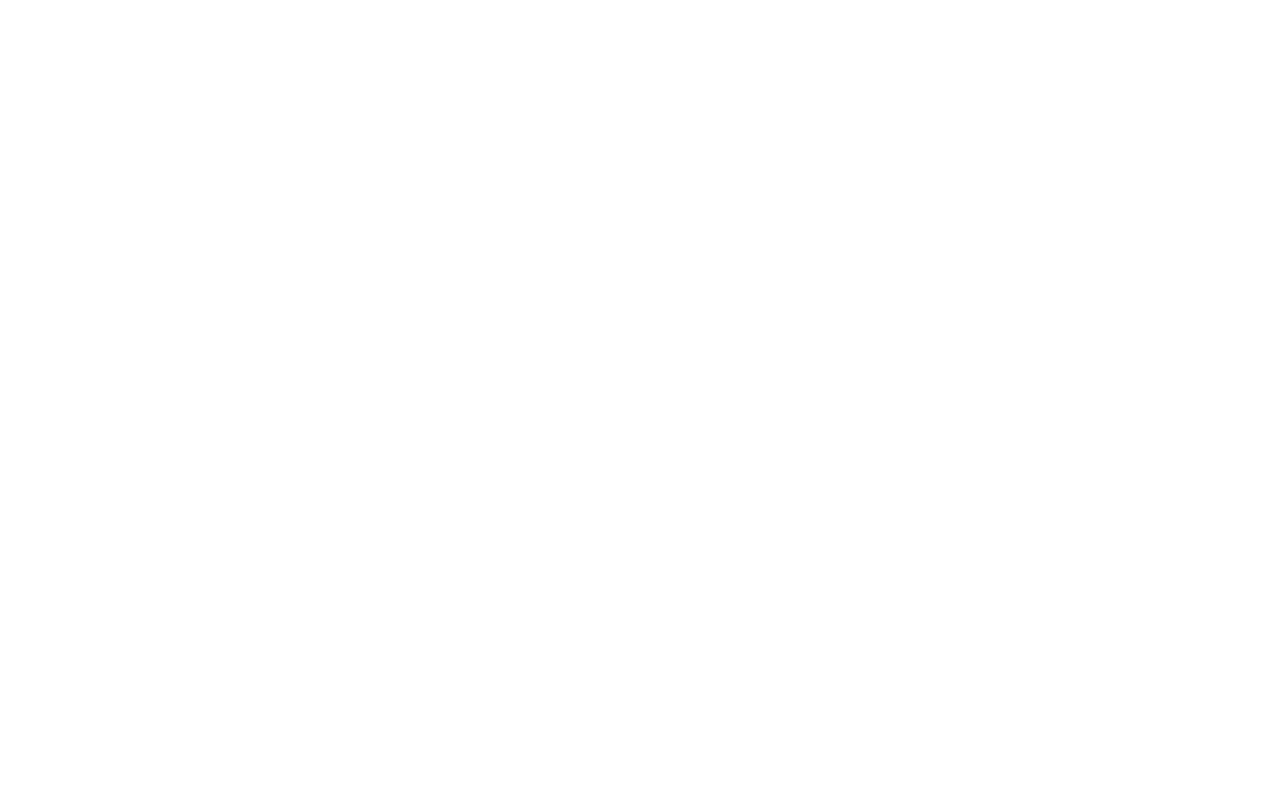
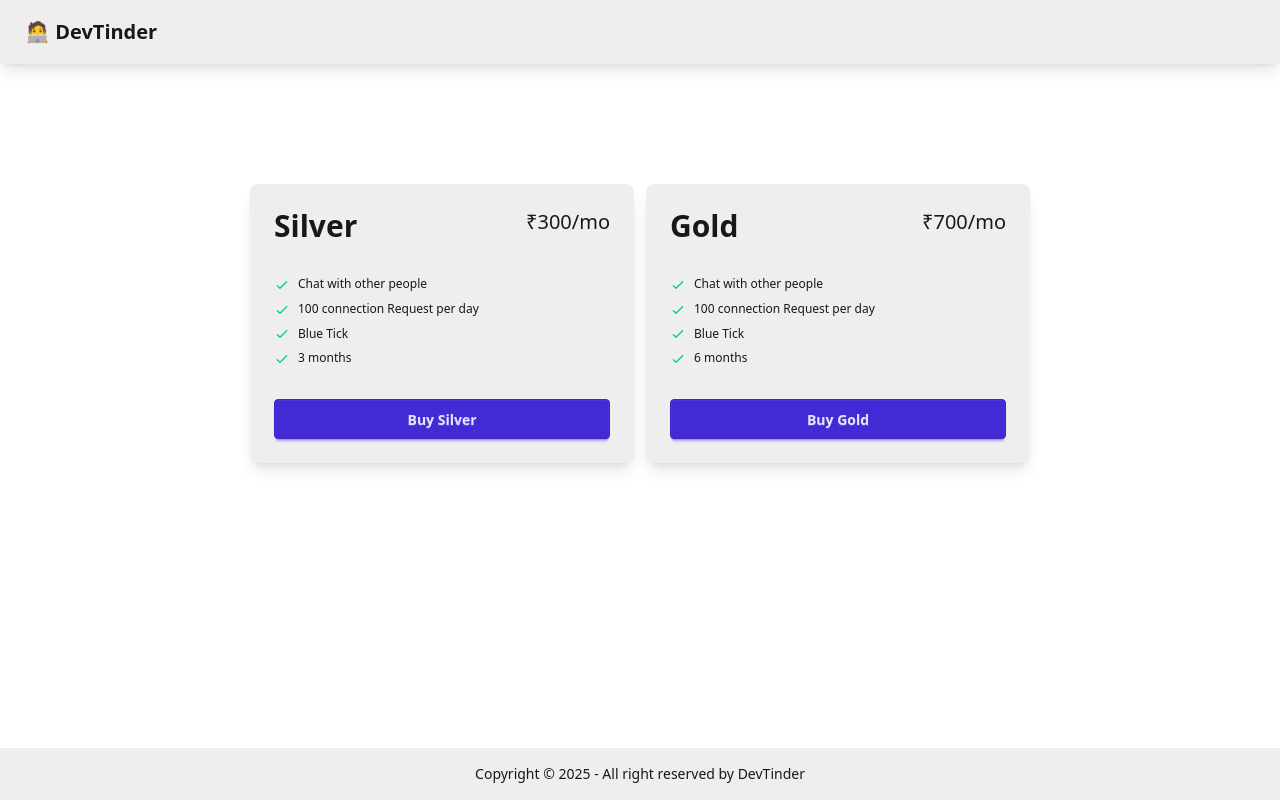
Before and after one commit to Abinash458/devTinder-web, a React (Vite) app: page /premium in a window 1280 px wide. Before the commit this address had no page. Built offline with nearby package versions, Linux system fonts and the light colour scheme; no server answers.

Commit message:
complet razorpay integration and done the first phase to create the order and payment

```diff
--- a/index.html
+++ b/index.html
@@ -4,6 +4,7 @@
     <meta charset="UTF-8" />
     <link rel="icon" type="image/svg+xml" href="/vite.svg" />
     <meta name="viewport" content="width=device-width, initial-scale=1.0" />
+    <script src="https://checkout.razorpay.com/v1/checkout.js"></script>
     <title>DevTinder</title>
   </head>
   <body>
--- a/src/App.jsx
+++ b/src/App.jsx
@@ -7,6 +7,7 @@
 import appStore from "./utils/appStore";
 import Connections from "./components/Connections";
 import Requests from "./components/Requests";
+import Premium from "./components/Premium";
 
 function App() {
   return (
@@ -20,6 +21,7 @@
               <Route path="/profile" element={<Profile />} />
               <Route path="/connections" element={<Connections />} />
               <Route path="/requests" element={<Requests />} />
+              <Route path="/premium" element={<Premium />} />
             </Route>
           </Routes>
         </BrowserRouter>
--- a/src/components/NavBar.jsx
+++ b/src/components/NavBar.jsx
@@ -46,16 +46,19 @@
               className="menu menu-sm dropdown-content bg-base-300 rounded-box z-1 mt-3 w-52 p-2 shadow-lg"
             >
               <li>
-                <Link to="/profile" className="justify-between">
-                  Profile
-                  <span className="badge">New</span>
-                </Link>
+                <Link to="/profile">Profile</Link>
               </li>
               <li>
                 <Link to="/connections">Connections</Link>
               </li>
               <li>
                 <Link to="/requests">Requests</Link>
+              </li>
+              <li>
+                <Link to="/premium" className="justify-between">
+                  Premium
+                  <span className="badge">New</span>
+                </Link>
               </li>
               <li>
                 <a onClick={handleLogout}>Logout</a>
--- /dev/null
+++ b/src/components/Premium.jsx
@@ -0,0 +1,216 @@
+import axios from "axios";
+import { BASE_URL } from "../utils/constants";
+
+const Premium = () => {
+  const handleBuyCLick = async (membershipType) => {
+    try {
+      const order = await axios.post(
+        BASE_URL + "/payment/create",
+        { membershipType },
+        { withCredentials: true }
+      );
+
+      const { amount, keyId, currency, notes, orderId } = order.data;
+
+      const options = {
+        key: keyId,
+        amount,
+        currency: currency,
+        name: "DevTinder",
+        description: "Connect to other developers",
+        order_id: orderId,
+        prefill: {
+          name: notes.firstName + " " + notes.lastName,
+          email: notes.emailId,
+        },
+        theme: {
+          color: "#F37254",
+        },
+      };
+
+      const rzp = new window.Razorpay(options);
+      rzp.open();
+    } catch (error) {
+      console.log(error);
+    }
+  };
+
+  return (
+    <div className="flex flex-col md:flex-row justify-center gap-3 my-30">
+      <div className="card w-96 bg-base-300 shadow-lg">
+        <div className="card-body">
+          <div className="flex justify-between">
+            <h2 className="text-3xl font-bold">Silver</h2>
+            <span className="text-xl">₹300/mo</span>
+          </div>
+          <ul className="mt-6 flex flex-col gap-2 text-xs">
+            <li>
+              <svg
+                xmlns="http://www.w3.org/2000/svg"
+                className="size-4 me-2 inline-block text-success"
+                fill="none"
+                viewBox="0 0 24 24"
+                stroke="currentColor"
+              >
+                <path
+                  strokeLinecap="round"
+                  strokeLinejoin="round"
+                  strokeWidth="2"
+                  d="M5 13l4 4L19 7"
+                />
+              </svg>
+              <span>Chat with other people</span>
+            </li>
+            <li>
+              <svg
+                xmlns="http://www.w3.org/2000/svg"
+                className="size-4 me-2 inline-block text-success"
+                fill="none"
+                viewBox="0 0 24 24"
+                stroke="currentColor"
+              >
+                <path
+                  strokeLinecap="round"
+                  strokeLinejoin="round"
+                  strokeWidth="2"
+                  d="M5 13l4 4L19 7"
+                />
+              </svg>
+              <span>100 connection Request per day</span>
+            </li>
+            <li>
+              <svg
+                xmlns="http://www.w3.org/2000/svg"
+                className="size-4 me-2 inline-block text-success"
+                fill="none"
+                viewBox="0 0 24 24"
+                stroke="currentColor"
+              >
+                <path
+                  strokeLinecap="round"
+                  strokeLinejoin="round"
+                  strokeWidth="2"
+                  d="M5 13l4 4L19 7"
+                />
+              </svg>
+              <span>Blue Tick</span>
+            </li>
+            <li>
+              <svg
+                xmlns="http://www.w3.org/2000/svg"
+                className="size-4 me-2 inline-block text-success"
+                fill="none"
+                viewBox="0 0 24 24"
+                stroke="currentColor"
+              >
+                <path
+                  strokeLinecap="round"
+                  strokeLinejoin="round"
+                  strokeWidth="2"
+                  d="M5 13l4 4L19 7"
+                />
+              </svg>
+              <span>3 months</span>
+            </li>
+          </ul>
+          <div className="mt-6">
+            <button
+              onClick={() => handleBuyCLick("silver")}
+              className="btn btn-primary btn-block"
+            >
+              Buy Silver
+            </button>
+          </div>
+        </div>
+      </div>
+      <div className="card w-96 bg-base-300 shadow-lg">
+        <div className="card-body">
+          <div className="flex justify-between">
+            <h2 className="text-3xl font-bold">Gold</h2>
+            <span className="text-xl">₹700/mo</span>
+          </div>
+          <ul className="mt-6 flex flex-col gap-2 text-xs">
+            <li>
+              <svg
+                xmlns="http://www.w3.org/2000/svg"
+                className="size-4 me-2 inline-block text-success"
+                fill="none"
+                viewBox="0 0 24 24"
+                stroke="currentColor"
+              >
+                <path
+                  strokeLinecap="round"
+                  strokeLinejoin="round"
+                  strokeWidth="2"
+                  d="M5 13l4 4L19 7"
+                />
+              </svg>
+              <span>Chat with other people</span>
+            </li>
+            <li>
+              <svg
+                xmlns="http://www.w3.org/2000/svg"
+                className="size-4 me-2 inline-block text-success"
+                fill="none"
+                viewBox="0 0 24 24"
+                stroke="currentColor"
+              >
+                <path
+                  strokeLinecap="round"
+                  strokeLinejoin="round"
+                  strokeWidth="2"
+                  d="M5 13l4 4L19 7"
+                />
+              </svg>
+              <span>100 connection Request per day</span>
+            </li>
+            <li>
+              <svg
+                xmlns="http://www.w3.org/2000/svg"
+                className="size-4 me-2 inline-block text-success"
+                fill="none"
+                viewBox="0 0 24 24"
+                stroke="currentColor"
+              >
+                <path
+                  strokeLinecap="round"
+                  strokeLinejoin="round"
+                  strokeWidth="2"
+                  d="M5 13l4 4L19 7"
+                />
+              </svg>
+              <span>Blue Tick</span>
+            </li>
+            <li>
+              <svg
+                xmlns="http://www.w3.org/2000/svg"
+                className="size-4 me-2 inline-block text-success"
+                fill="none"
+                viewBox="0 0 24 24"
+                stroke="currentColor"
+              >
+                <path
+                  strokeLinecap="round"
+                  strokeLinejoin="round"
+                  strokeWidth="2"
+                  d="M5 13l4 4L19 7"
+                />
+              </svg>
+              <span>6 months</span>
+            </li>
+          </ul>
+          <div className="mt-6">
+            <button
+              onClick={() => handleBuyCLick("gold")}
+              className="btn btn-primary btn-block"
+            >
+              Buy Gold
+            </button>
+          </div>
+        </div>
+      </div>
+    </div>
+  );
+};
+
+export default Premium;
```
